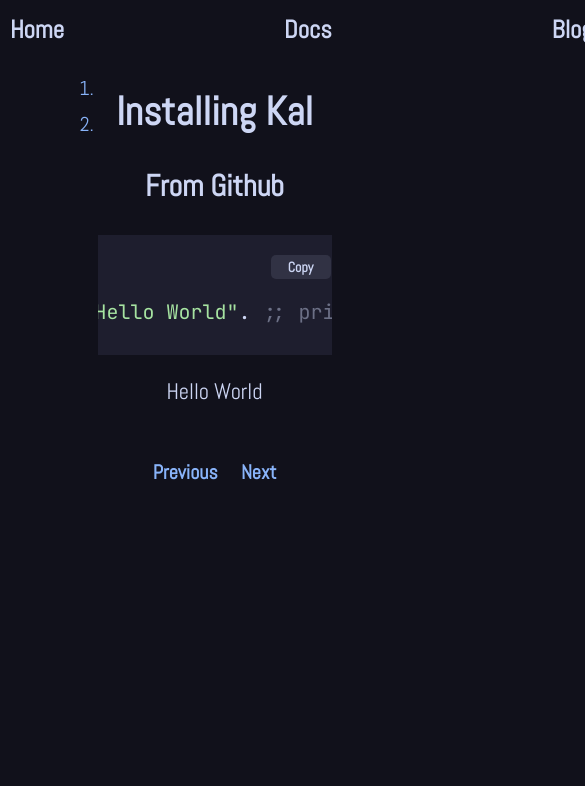
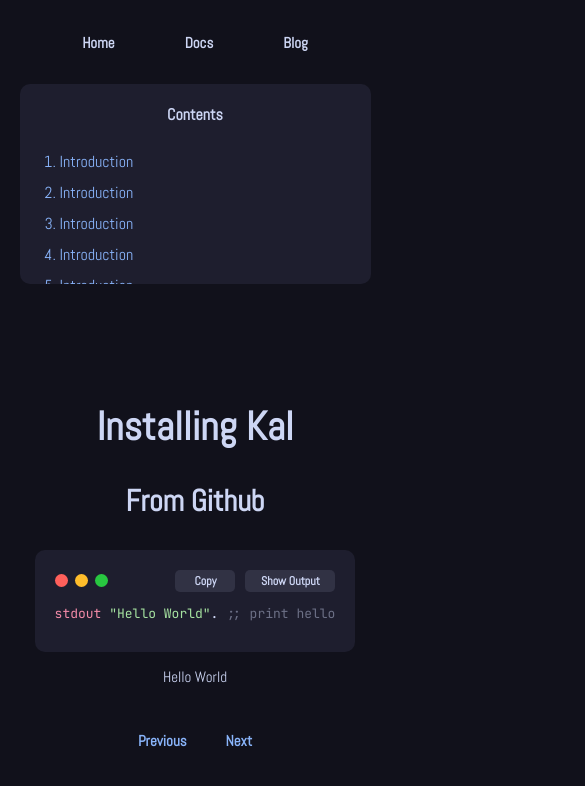
Before and after one commit to KILLinefficiency/KalWebsite, a SvelteKit app: page /docs/install in a window 390 px wide. Shown: the top 786 px of the page, 585 px wide, since content can reach past the window. Built offline with nearby package versions, Linux system fonts and the light colour scheme.

Commit message:
added mobile responsiveness

```diff
--- a/src/lib/components/BlogEntry.svelte
+++ b/src/lib/components/BlogEntry.svelte
@@ -7,6 +7,15 @@
         width: 50%;
         display: grid;
         grid-template-columns: 30% 70%;
+    }
+
+    @media screen and (max-width: 1000px) {
+        .block {
+            width: 100%;
+        }
+        h1, h3 {
+            font-size: 40px;
+        }
     }
     .header {
         margin: 0px;
--- a/src/lib/components/Code.svelte
+++ b/src/lib/components/Code.svelte
@@ -127,6 +127,25 @@
         margin-bottom: 10px;
         font-family: "JetBrains Mono", serif;
     }
+
+    @media screen and (max-width: 1000px) {
+        .code {
+            font-size: 13px;
+            max-width: 300px;
+            overflow-x: auto;
+            scrollbar-width: none;
+        }
+        .first, .second, .third {
+            height: 13px;
+            width: 13px;
+        }
+        .decoration {
+            gap: 7px;
+        }
+        .copy, .output-button {
+            font-size: 12px;
+        }
+    }
 </style>
 
 <div class = "box">
--- a/src/lib/components/Content.svelte
+++ b/src/lib/components/Content.svelte
@@ -38,6 +38,12 @@
         color: var(--blue);
         text-decoration: none;
     }
+
+    @media screen and (max-width: 1000px) {
+        .body, a {
+            font-size: 15px;
+        }
+    }
 </style>
 
 <div>
--- a/src/lib/components/Navbar.svelte
+++ b/src/lib/components/Navbar.svelte
@@ -54,6 +54,19 @@
             padding: 0px 5px;
         }
     }
+
+    @media screen and (max-width: 1000px) {
+        .navbar {
+            height: 10vh;
+            gap: 50px;
+        }
+        .navbar a {
+            font-size: 15px;
+        }
+        .leading, .trailing {
+            display: none;
+        }
+    }
 </style>
 
 <svelte:head>
--- a/src/lib/data/links.js
+++ b/src/lib/data/links.js
@@ -1,4 +1,20 @@
 export default [
+    ["Introduction", "/docs/"],
+    ["Introduction", "/docs/"],
+    ["Introduction", "/docs/"],
+    ["Introduction", "/docs/"],
+    ["Introduction", "/docs/"],
+    ["Introduction", "/docs/"],
+    ["Introduction", "/docs/"],
+    ["Introduction", "/docs/"],
+    ["Introduction", "/docs/"],
+    ["Introduction", "/docs/"],
+    ["Introduction", "/docs/"],
+    ["Introduction", "/docs/"],
+    ["Introduction", "/docs/"],
+    ["Introduction", "/docs/"],
+    ["Introduction", "/docs/"],
+    ["Introduction", "/docs/"],
     ["Introduction", "/docs/"],
     ["Installing Kal", "/docs/install"]
 ]
--- a/src/routes/+page.svelte
+++ b/src/routes/+page.svelte
@@ -16,6 +16,19 @@
     .line {
         font-size: 50px;
     }
+
+    @media screen and (max-width: 1000px) {
+        .main {
+            width: 100vw;
+            height: 80vh;
+        }
+        .title {
+            font-size: 100px;
+        }
+        .line {
+            font-size: 20px;
+        }
+    }
 </style>
 
 <div class = "main">
--- a/src/routes/docs/+layout.svelte
+++ b/src/routes/docs/+layout.svelte
@@ -7,7 +7,7 @@
 <style>
     .grid {
         display: grid;
-        grid-template-columns: 10% 60%;
+        grid-template-columns: 10% 50%;
         justify-content: center;
         height: 93vh;
         color: var(--fg);
@@ -15,8 +15,9 @@
     }
     .panel, .content {
         color: var(--fg);
-        overflow: auto;
-        scrollbar-width: none;
+    }
+    .contents-title {
+        display: none;
     }
     li {
         margin: 10px 0px;
@@ -29,17 +30,51 @@
     a:hover, li:hover {
         font-weight: bold;
     }
+
+    @media screen and (max-width: 1000px) {
+        .grid {
+            grid-template-columns: 100%;
+        }
+        .panel {
+            display: flex;
+            flex-direction: column;
+            overflow-y: auto;
+            scrollbar-width: none;
+            background-color: var(--base);
+            border-radius: 10px;
+            width: 90%;
+            height: 200px;
+            margin: 0px auto;
+        }
+        /* Just for now, I might need to remove this if the text length is large. */
+        /*.panel ol {
+            display: grid;
+            grid-template-columns: auto auto;
+            column-gap: 60px;
+        }*/
+        .contents-title {
+            display: block;
+            text-align: center;
+            margin-top: 20px;
+            font-size: 16px;
+            font-weight: bold;
+        }
+        a, li {
+            font-size: 16px;
+        }
+    }
 </style>
 
 <div class = "container">
     <div class = "grid">
         <div class = "panel">
+            <div class = "contents-title">Contents</div>
             <ol>
-            {#each Links as link}
-                <li>
-                    <a href={link[1]}>{link[0]}</a>
-                </li>
-            {/each}
+                {#each Links as link}
+                    <li>
+                        <a href={link[1]}>{link[0]}</a>
+                    </li>
+                {/each}
             </ol>
         </div>
         <div class = "content">
```
Also changed, not shown: src/lib/components/Card.svelte (+12 -0 lines).
